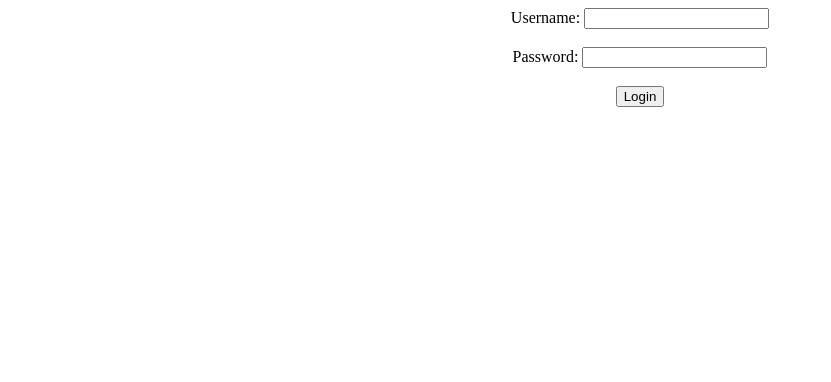
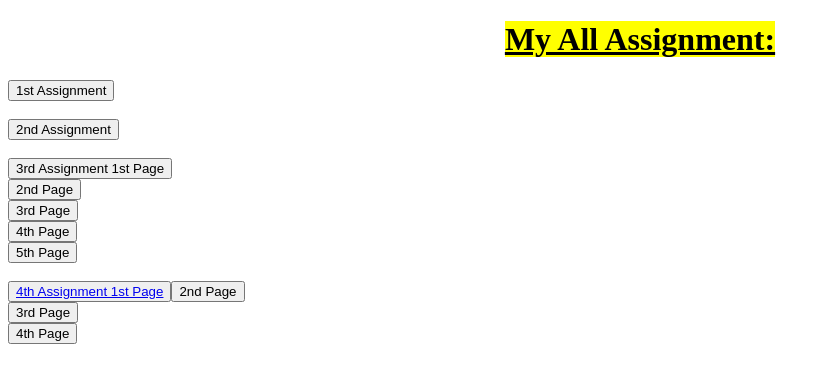
Before and after one commit to developer321940/My-All-Assignment, a plain HTML site: page index.html in a window 1280 px wide. Shown: the whole page, without its empty margins (0-831 px from the left). Drawn offline with Linux system fonts and the light colour scheme.

Commit message:
index.html

```diff
--- a/index.html
+++ b/index.html
@@ -1,17 +1,36 @@
 <!DOCTYPE html>
 <html>
 <head>
-  <title>Login Form</title>
+  <title>My All Assignment</title>
 </head>
 <body>
-    <center>
-      <form action="file:///C:/Users/kk/Downloads/my%20all%20assignment/index.html" method="get">
-        <label for="username">Username:</label>
-        <input type="text" id="username" name="username" required><br><br>
-        <label for="password">Password:</label>
-        <input type="password" id="password" name="password" required><br><br>
-        <input type="submit" value="Login">
-      </form>
+    <h1><center>
+        <u><mark>My All Assignment:</mark></u>
+    </h1>
+    <a href="https://developer321940.github.io/first-assignment/"><button>1st Assignment</button></a>
+    <br>
+    <br>
+    <a href="file:///C:/Users/kk/Downloads/web%20devlopment/second%20assignment%20of%20html/1/index.html"><button> 2nd Assignment</button></a>
+    <br>
+    <br>
+    <a href="file:///C:/Users/kk/Downloads/web%20devlopment/third%20assignment%20of%20html/1/index.html"><button>3rd Assignment 1st Page</button></a>
+    <br>
+    <a href="file:///C:/Users/kk/Downloads/web%20devlopment/third%20assignment%20of%20html/2/index.html"><button>2nd Page</button></a>
+    <br>
+    <a href="file:///C:/Users/kk/Downloads/web%20devlopment/third%20assignment%20of%20html/3/index.html"><button>3rd Page</button></a>
+    <br>
+    <a href="file:///C:/Users/kk/Downloads/web%20devlopment/third%20assignment%20of%20html/4/index.html"><button>4th Page</button></a>
+    <br>
+    <a href="file:///C:/Users/kk/Downloads/web%20devlopment/third%20assignment%20of%20html/5/index.html"><button>5th Page</button></a>
+    <br>
+    <br>
+    <a href="file:///C:/Users/kk/Downloads/web%20devlopment/fourth%20assignment%20of%20html/1/index.html"><button>4th Assignment 1st Page</buton></a>
+        <br>
+        <a href="file:///C:/Users/kk/Downloads/web%20devlopment/fourth%20assignment%20of%20html/2/index.html"><button>2nd Page</button></a>
+        <br>
+        <a href="file:///C:/Users/kk/Downloads/web%20devlopment/fourth%20assignment%20of%20html/3/index.html"><button>3rd Page</button></a>
+        <br>
+        <a href="file:///C:/Users/kk/Downloads/web%20devlopment/fourth%20assignment%20of%20html/4/index.html"><button>4th Page</button></a>
     </center>
 </body>
 </html>
```
